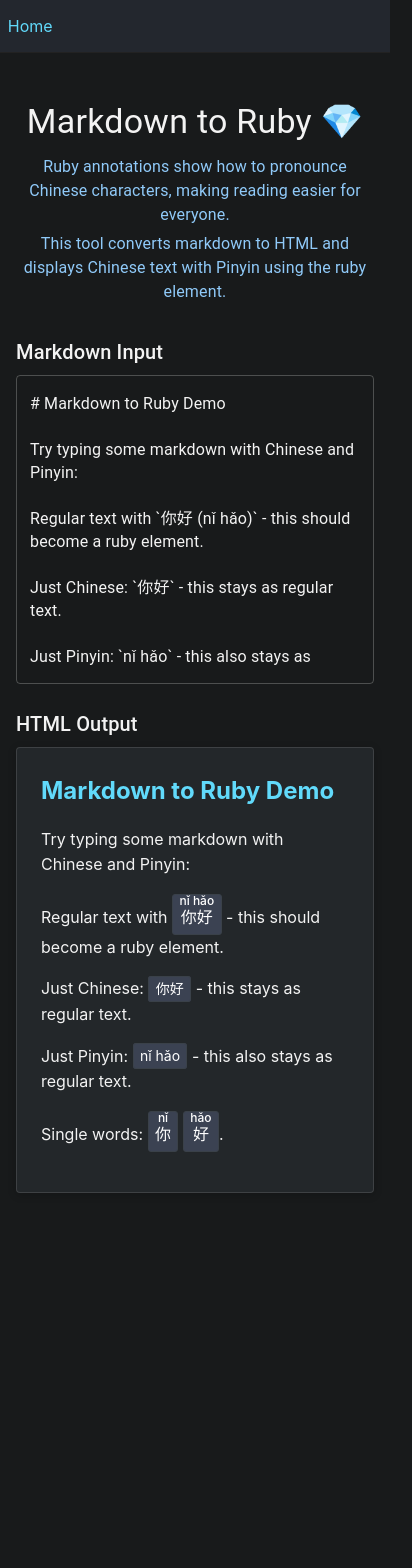
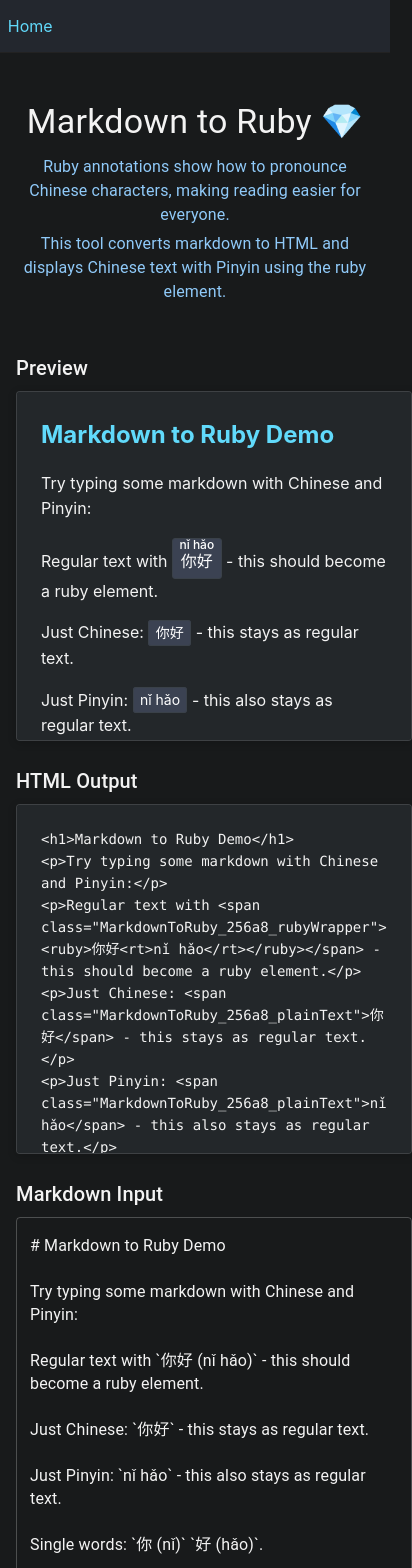
Before and after one commit to huyenltnguyen/language-playground, a React (Create React App) app: page /markdown-to-ruby in a window 390 px wide. Shown: the top 1568 px of the page, 412 px wide, since content can reach past the window. Before the commit the page ends 1209 px from the top, so only its background shows below. Built offline with nearby package versions, Linux system fonts and the light colour scheme.

Commit message:
feat: add code output (#24)
* feat: markdown to ruby

* feat: add code output

```diff
--- a/src/MarkdownToRuby.module.css
+++ b/src/MarkdownToRuby.module.css
@@ -1,7 +1,11 @@
 .container {
-  padding: 2rem;
+  padding-bottom: 4rem;
   max-width: 1200px;
   margin: 0 auto;
+  min-height: 100vh;
+  box-sizing: border-box;
+  display: flex;
+  flex-direction: column;
 }
 
 .header {
@@ -20,27 +24,76 @@
 .content {
   display: grid;
   grid-template-columns: 1fr 1fr;
-  gap: 2rem;
-  align-items: start;
+  grid-template-rows: 1fr 1fr;
+  gap: 1.5rem;
+  flex: 1;
+  min-height: 0;
+}
+
+.inputSection {
+  grid-column: 1;
+  grid-row: 1 / -1;
+}
+
+.outputSection {
+  grid-column: 2;
+  grid-row: 1;
+}
+
+.htmlSection {
+  grid-column: 2;
+  grid-row: 2;
 }
 
 .inputSection,
-.outputSection {
+.outputSection,
+.htmlSection {
   display: flex;
   flex-direction: column;
 }
 
 .textArea {
   font-family: 'Roboto Mono', monospace;
+  flex: 1;
+}
+
+.textArea .MuiOutlinedInput-root {
+  height: 100%;
+}
+
+.textArea .MuiOutlinedInput-input {
+  height: calc(100% - 32px);
+  overflow-y: auto;
 }
 
 .preview {
   padding: 1.5rem;
   background: #23272a;
   color: #f3f3f3;
-  min-height: 300px;
+  height: 100%;
   border-radius: 4px;
   box-shadow: 0 2px 8px rgba(0,0,0,0.2);
+  overflow-y: auto;
+}
+
+.htmlCode {
+  padding: 1.5rem;
+  background: #23272a;
+  color: #f3f3f3;
+  height: 100%;
+  border-radius: 4px;
+  box-shadow: 0 2px 8px rgba(0,0,0,0.2);
+  overflow: auto;
+}
+
+.htmlCodeContent {
+  margin: 0;
+  font-family: 'Roboto Mono', monospace;
+  font-size: 0.875rem;
+  line-height: 1.5;
+  white-space: pre-wrap;
+  word-wrap: break-word;
+  color: #f3f3f3;
 }
 
 .htmlContent {
@@ -93,7 +146,7 @@
 
 .htmlContent ruby {
   ruby-align: center;
-  font-size: 1.125rem; /* 18px - larger size for better Chinese character readability */
+  font-size: 1.125rem;
   line-height: 1.4;
   ruby-position: over;
   vertical-align: baseline;
@@ -123,8 +176,38 @@
 @media (max-width: 768px) {
   .content {
     grid-template-columns: 1fr;
+    grid-template-rows: auto auto auto;
     gap: 1.5rem;
+    height: auto;
   }
+
+  .inputSection {
+    grid-row: auto;
+    height: auto;
+  }
+
+  .outputSection,
+  .htmlSection {
+    grid-column: 1;
+  }
+
+  .preview,
+  .htmlCode {
+    height: 300px;
+  }
+
+  .textArea {
+    flex: none;
+  }
+
+  .textArea .MuiInputBase-root {
+    height: auto;
+  }
+
+  .textArea .MuiInputBase-input {
+    height: auto;
+  }
+
   .container {
     padding: 1rem;
   }
--- a/src/MarkdownToRuby.tsx
+++ b/src/MarkdownToRuby.tsx
@@ -91,7 +91,6 @@ Single words: \`你 (nǐ)\` \`好 (hǎo)\`.`
           <TextField
             multiline
             fullWidth
-            rows={12}
             value={markdown}
             onChange={(e) => setMarkdown(e.target.value)}
             variant="outlined"
@@ -107,7 +106,7 @@ Single words: \`你 (nǐ)\` \`好 (hǎo)\`.`
 
         <Box className={styles.outputSection}>
           <Typography variant="h6" component="h2" gutterBottom>
-            HTML Output
+            Preview
           </Typography>
           <Paper
             className={styles.preview}
@@ -124,6 +123,22 @@ Single words: \`你 (nǐ)\` \`好 (hǎo)\`.`
             />
           </Paper>
         </Box>
+
+        <Box className={styles.htmlSection}>
+          <Typography variant="h6" component="h2" gutterBottom>
+            HTML Output
+          </Typography>
+          <Paper
+            className={styles.htmlCode}
+            variant="outlined"
+            component="section"
+            aria-label="HTML code output"
+          >
+            <pre className={styles.htmlCodeContent}>
+              <code>{htmlOutput}</code>
+            </pre>
+          </Paper>
+        </Box>
       </Box>
     </div>
   );
```
